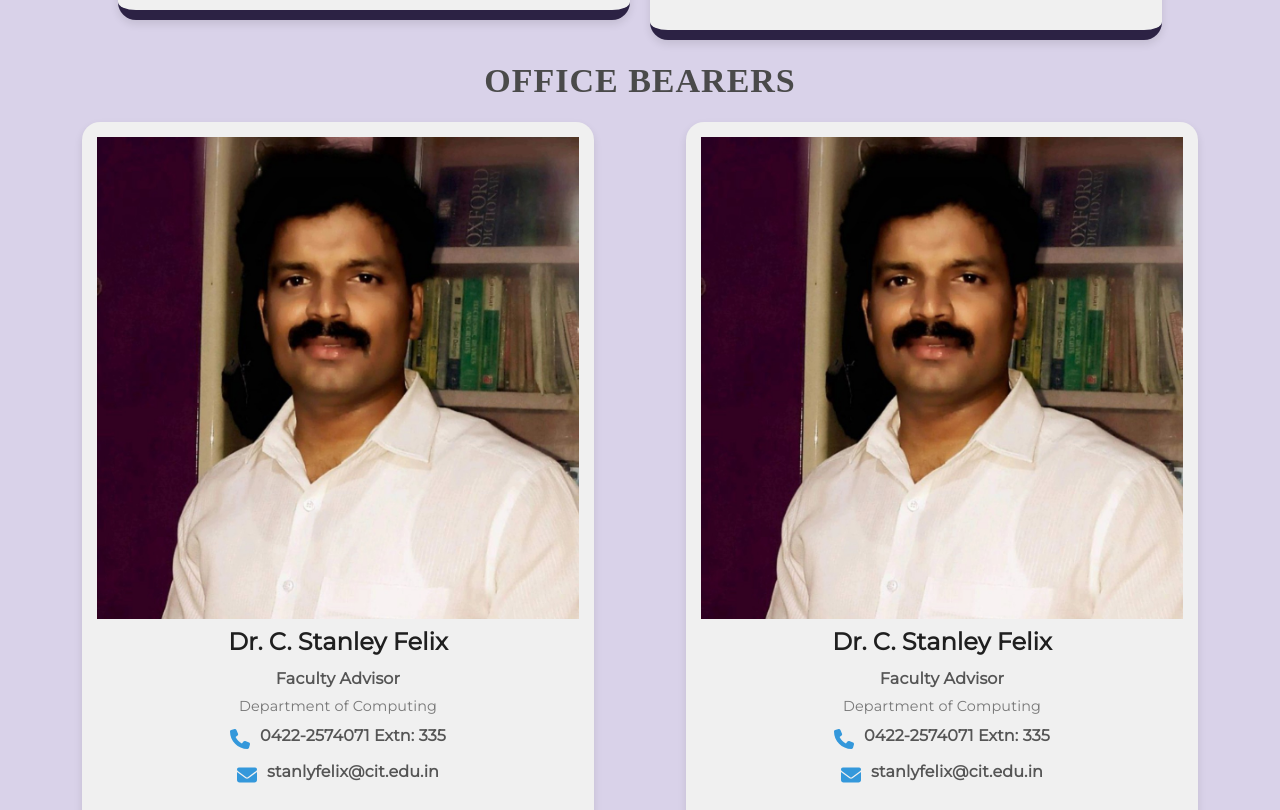
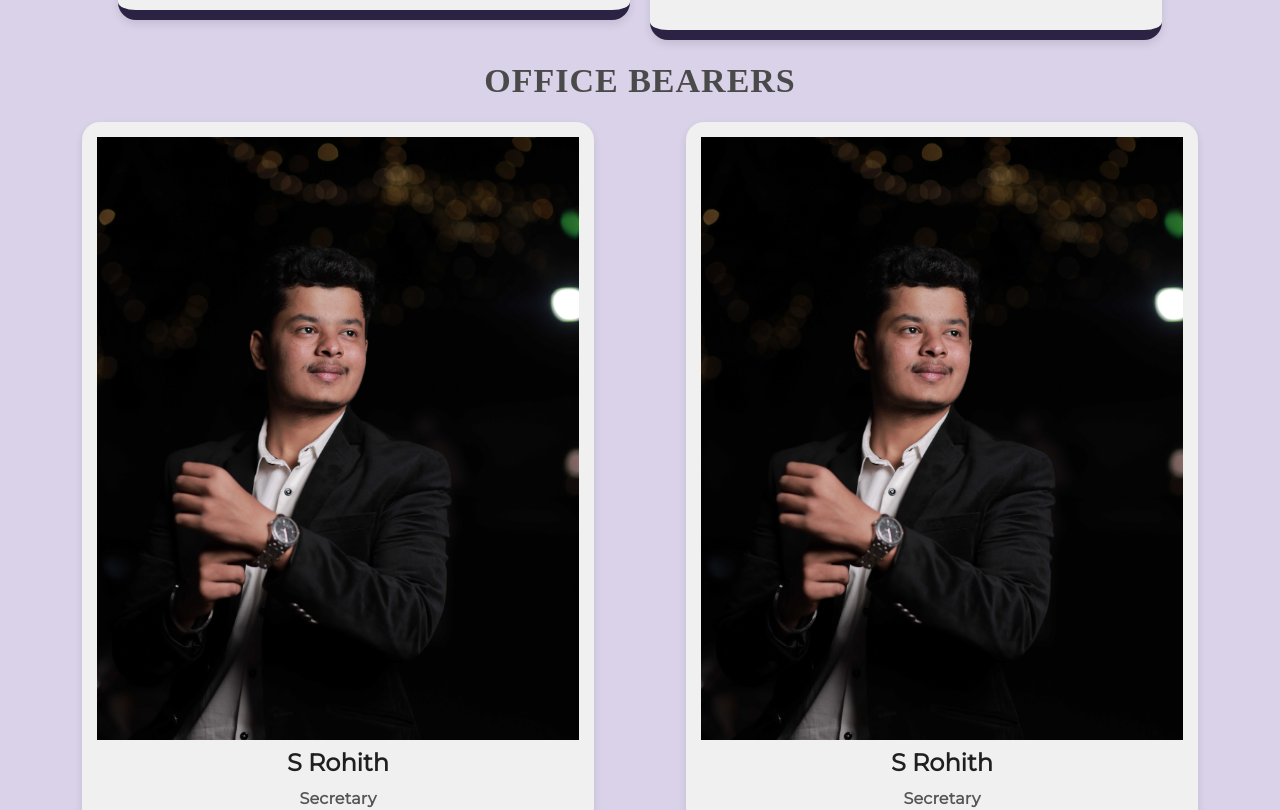
Before and after one commit to janumathigp/melinia-2024, a React (Create React App) app: page /board in a window 1280 px wide. Shown: the part 2270-3080 px from the top of the page. Built offline with nearby package versions, Linux system fonts and the light colour scheme.

Commit message:
added secretary details

```diff
--- a/src/Components/Board/Board.js
+++ b/src/Components/Board/Board.js
@@ -13,6 +13,7 @@ import { faEnvelope,faPhone } from '@fortawesome/free-solid-svg-icons';
 import '@fontsource/poppins'; // Import Poppins font
 import '@fontsource/montserrat'; // Import Montserrat font
 import { styled } from "@mui/system";
+import rohith from '../../Assets/rohith.jpg';
 
 const StyledTypography = styled(Typography)({
   ontSize: "2.5rem",
@@ -64,6 +65,25 @@ class Board extends React.Component
           },
 
       ];
+
+      cardDataCMSEC=[
+        {
+          name: "S Rohith",
+          role: "Secretary",
+          department: "M.Sc. Software Systems",
+          phone: "9655898111",
+          email: "2031036mss@cit.edu.in",
+          image: rohith,
+        },
+        {
+          name: "S Rohith",
+          role: "Secretary",
+          department: "M.Sc. Software Systems",
+          phone: "9655898111",
+          email: "2031036mss@cit.edu.in",
+          image: rohith,
+        }
+      ]
 
     render()
     {
@@ -222,7 +242,7 @@ class Board extends React.Component
 
 
       <div style={{ display: 'flex', justifyContent: 'space-evenly', alignItems: 'center', flexWrap: 'wrap' }}>
-          {[1, 2].map((index) => (
+          {this.cardDataCMSEC.map((data, index) => (
             <Card
               key={index}
               sx={{
@@ -257,24 +277,24 @@ class Board extends React.Component
             component="img"
             alt="Stanley"
             height="fit-content"
-            image={stanleysImage}
+            image={data.image}
           />
           <CardContent sx={{ padding: '0px', paddingTop: '7px' }}>
             <Typography gutterBottom variant="h5" component="div" sx={{ fontFamily: 'Montserrat, sans-serif', fontWeight: 'bold', fontSize: '1.5rem' }}>
-              Dr. C. Stanley Felix
+              {data.name}
             </Typography>
             <Typography variant="body1" display="block" gutterBottom sx={{ fontFamily: 'Montserrat, sans-serif', fontWeight: 'bolder', color: '#555', fontSize: '1rem' }}>
-              Faculty Advisor
+              {data.role}
             </Typography>
             <Typography variant="body2" color="text.secondary" sx={{ fontFamily: 'Montserrat, sans-serif', color: '#777', fontSize: '0.9rem' }}>
-              Department of Computing
+              {data.department}
             </Typography>
           </CardContent>
           <CardContent sx={{ padding: '0px', paddingTop: '7px' }}>
             <div style={{ display: 'flex', flexDirection: 'row', justifyContent: 'center', alignItems: 'center', gap: '10px' }}>
               <FontAwesomeIcon icon={faPhone} style={{ fontSize: '20px', color: '#3498db' }} />
               <Typography variant="body1" display="block" gutterBottom sx={{ fontFamily: 'Montserrat, sans-serif', fontWeight: 'bolder', color: '#555', fontSize: '1rem' }}>
-                0422-2574071 Extn: 335
+                {data.phone}
               </Typography>
             </div>
           </CardContent>
@@ -282,7 +302,7 @@ class Board extends React.Component
             <div style={{ display: 'flex', flexDirection: 'row', justifyContent: 'center', alignItems: 'center', gap: '10px' }}>
               <FontAwesomeIcon icon={faEnvelope} style={{ fontSize: '20px', color: '#3498db' }} />
               <Typography variant="body1" display="block" gutterBottom sx={{ fontFamily: 'Montserrat, sans-serif', fontWeight: 'bolder', color: '#555', fontSize: '1rem' }}>
-                stanlyfelix@cit.edu.in
+                {data.email}
               </Typography>
             </div>
           </CardContent>
```
Also changed, not shown: src/Assets/rohith.jpg (added).
